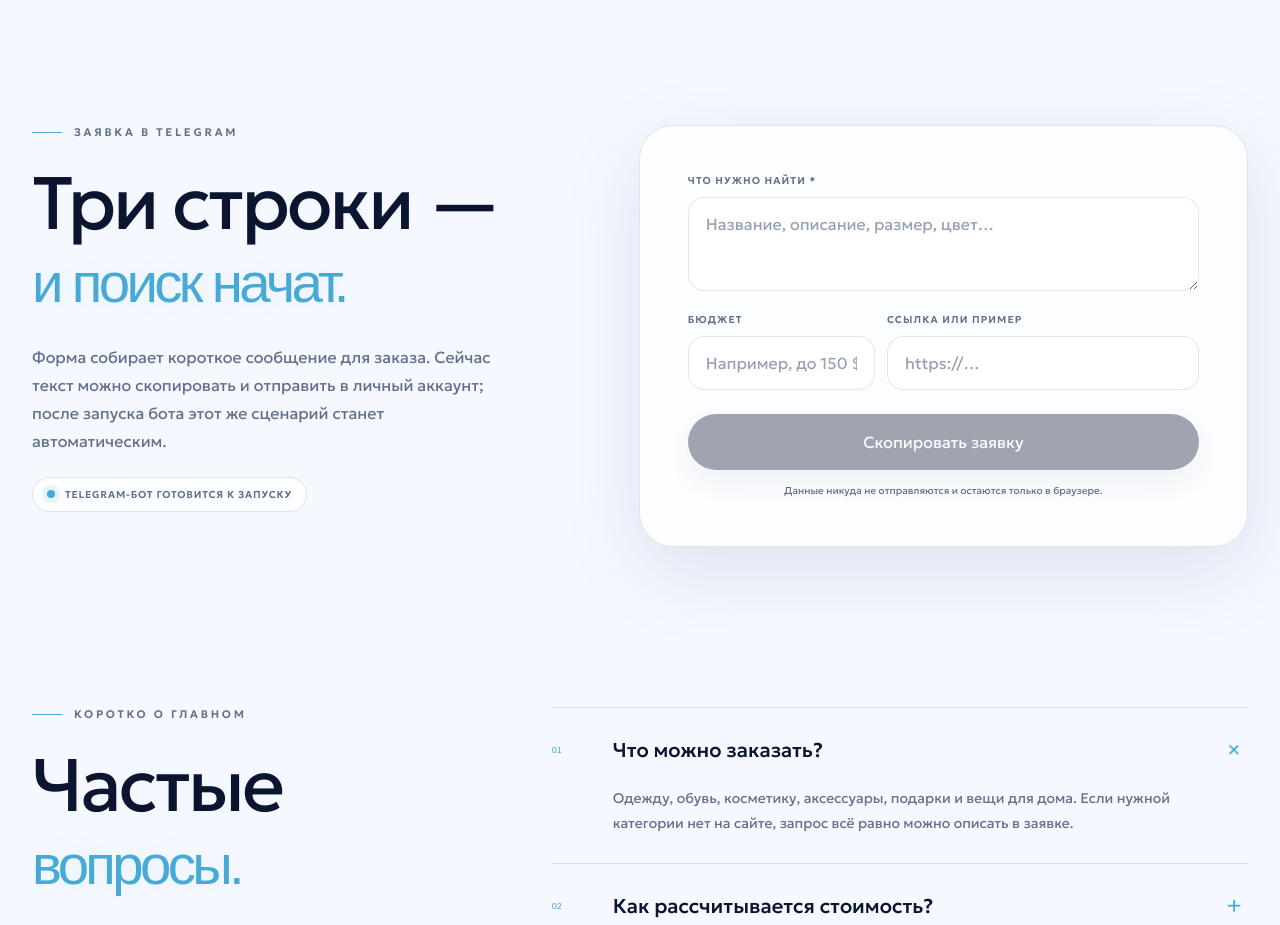
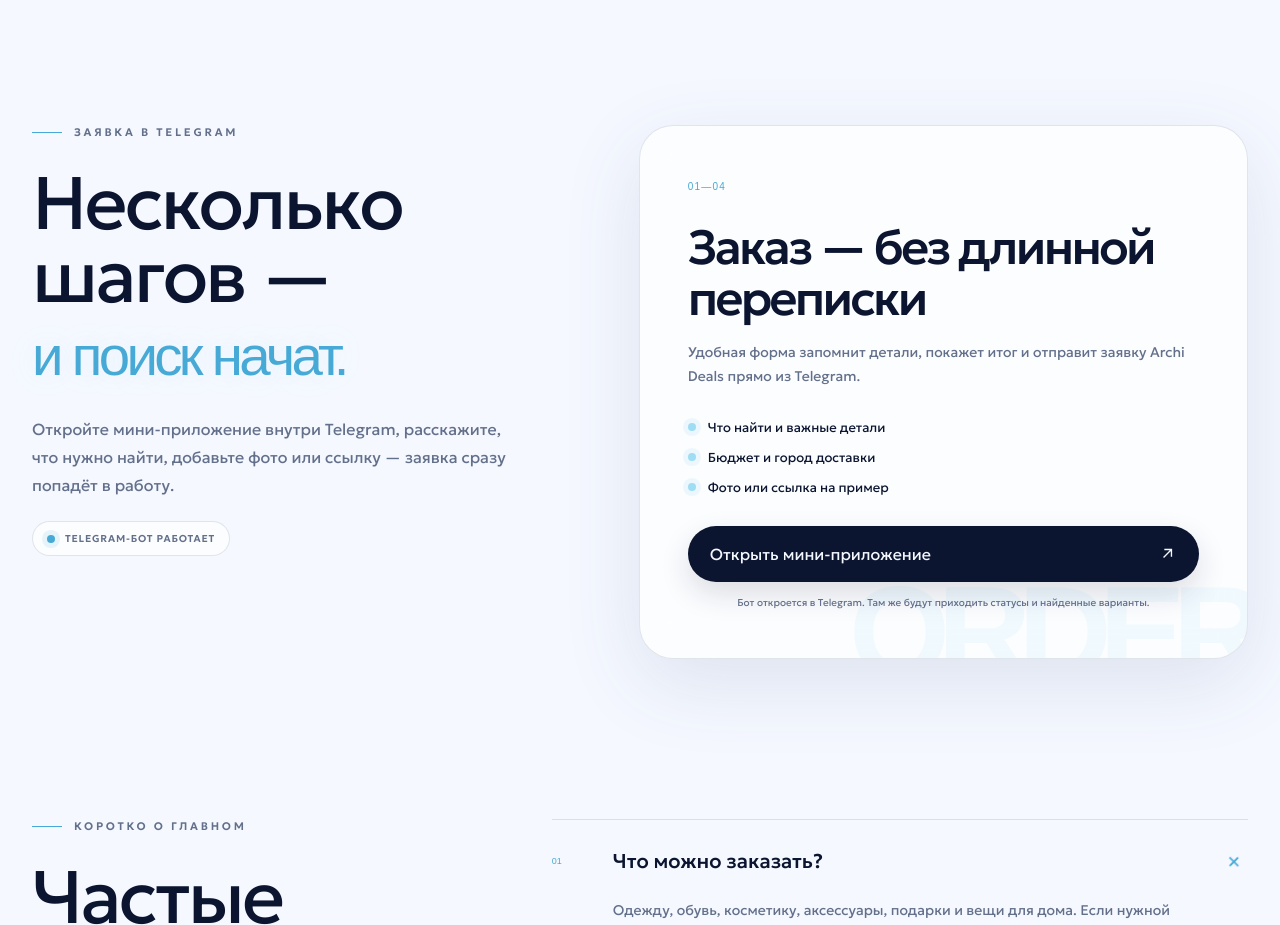
Before and after one commit to trsvar4i/archi-deals, a React (Vite) app: page / in a window 1280 px wide. Shown: the part 5260-6185 px from the top of the page. Built offline with nearby package versions, Linux system fonts and the light colour scheme; a web font is replaced by a local one.

Commit message:
Connect website order section to Telegram bot

```diff
--- a/src/components/OrderRequest.jsx
+++ b/src/components/OrderRequest.jsx
@@ -1,58 +1,29 @@
-import { useState } from "react";
-
-const initialForm = { item: "", budget: "", link: "" };
+import { ArrowUpRight } from "./Icons";
 
 export default function OrderRequest() {
-  const [form, setForm] = useState(initialForm);
-  const [copied, setCopied] = useState(false);
-
-  const updateField = (event) => {
-    setForm((current) => ({ ...current, [event.target.name]: event.target.value }));
-    setCopied(false);
-  };
-
-  const requestText = [
-    "Заявка Archi Deals",
-    `Что найти: ${form.item || "—"}`,
-    `Бюджет: ${form.budget || "—"}`,
-    `Ссылка или пример: ${form.link || "—"}`,
-  ].join("\n");
-
-  const copyRequest = async () => {
-    if (!form.item.trim()) return;
-    await navigator.clipboard.writeText(requestText);
-    setCopied(true);
-  };
-
   return (
     <section className="order-request section-shell" id="order">
       <div className="order-copy">
         <p className="eyebrow">Заявка в Telegram</p>
-        <h2>Три строки —<br /><em>и поиск начат.</em></h2>
-        <p>Форма собирает короткое сообщение для заказа. Сейчас текст можно скопировать и отправить в личный аккаунт; после запуска бота этот же сценарий станет автоматическим.</p>
-        <div className="bot-status"><span /> Telegram-бот готовится к запуску</div>
+        <h2>Несколько шагов —<br /><em>и поиск начат.</em></h2>
+        <p>Откройте мини-приложение внутри Telegram, расскажите, что нужно найти, добавьте фото или ссылку — заявка сразу попадёт в работу.</p>
+        <div className="bot-status"><span /> Telegram-бот работает</div>
       </div>
 
-      <form className="order-form" onSubmit={(event) => event.preventDefault()}>
-        <label>
-          <span>Что нужно найти *</span>
-          <textarea name="item" value={form.item} onChange={updateField} placeholder="Название, описание, размер, цвет…" rows="3" required />
-        </label>
-        <div className="order-form-row">
-          <label>
-            <span>Бюджет</span>
-            <input name="budget" value={form.budget} onChange={updateField} placeholder="Например, до 150 $" />
-          </label>
-          <label>
-            <span>Ссылка или пример</span>
-            <input name="link" value={form.link} onChange={updateField} placeholder="https://…" inputMode="url" />
-          </label>
-        </div>
-        <button className="order-submit" type="button" onClick={copyRequest} disabled={!form.item.trim()}>
-          {copied ? "Заявка скопирована ✓" : "Скопировать заявку"}
-        </button>
-        <small>{copied ? "Текст готов — осталось вставить его в личный Telegram-чат." : "Данные никуда не отправляются и остаются только в браузере."}</small>
-      </form>
+      <div className="order-form order-launch-card">
+        <span className="order-launch-number">01—04</span>
+        <h3>Заказ — без длинной переписки</h3>
+        <p>Удобная форма запомнит детали, покажет итог и отправит заявку Archi Deals прямо из Telegram.</p>
+        <ul>
+          <li>Что найти и важные детали</li>
+          <li>Бюджет и город доставки</li>
+          <li>Фото или ссылка на пример</li>
+        </ul>
+        <a className="order-submit" href="https://t.me/ArchiDeals_bot?start=order" target="_blank" rel="noreferrer">
+          <span>Открыть мини-приложение</span><ArrowUpRight />
+        </a>
+        <small>Бот откроется в Telegram. Там же будут приходить статусы и найденные варианты.</small>
+      </div>
     </section>
   );
 }
```
